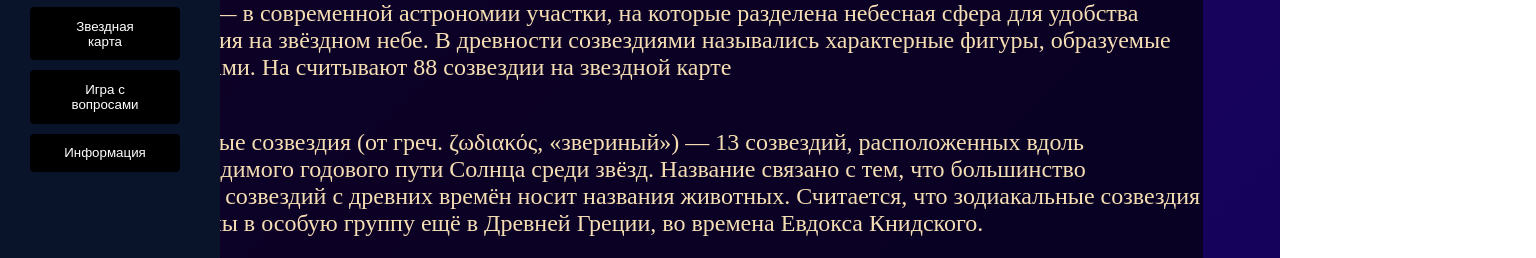
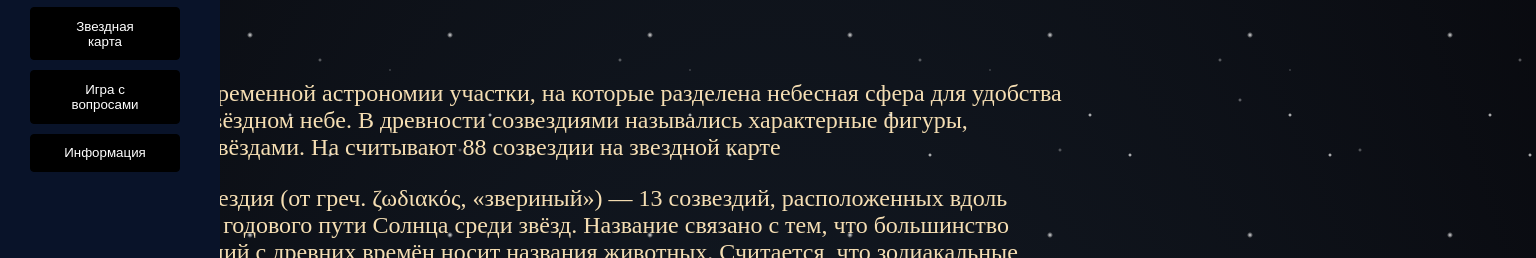
Before and after one commit to Shuni21/seiza, a website: page сайт2информация.html in a window 1280 px wide. Shown: the part 104-362 px from the top of the page, 1536 px wide, since content can reach past the window. Drawn offline with nearby package versions, Linux system fonts and the light colour scheme.

Commit message:
Add files via upload

```diff
--- a/сайт2информация.html
+++ b/сайт2информация.html
@@ -3,6 +3,7 @@
 <head>
     <meta charset="UTF-8">
     <title>Информация</title>
+    <link rel="icon" href="/img/favicon_io/favicon.ico" type="image/x-icon" >
     <link rel="stylesheet" href="https://fonts.googleapis.com/css2?family=Material+Symbols+Outlined:opsz,wght,FILL,GRAD@48,400,0,0" />
     <link rel="stylesheet" href="s.css">
     <style>
@@ -12,32 +13,63 @@
         justify-content: center;
 
         }
-        #block1{
-            width: 100%;
-            height: 270px;
-        }
         p { text-indent: 25px; }
 
-        html, body {
-  width: 100%;
-  height:100%;
+
+        html { overflow-x: hidden; }
+
+        .space {
+  position: relative;
+  display: block;
+  height: 100%;
+  width: 120%;
+  background-color: #1B2735;
+  background: radial-gradient(ellipse at bottom, #1B2735 0%, #090A0F 100%);
+  color: white;
+  padding-top: 20vh;
 }
 
-body {
-    background: linear-gradient(-45deg, #010350,#1d035f,#370075,#030c66);
-    background-size: 400% 400%;
-    animation: gradient 15s ease infinite;
+#parent {
+  position: relative;
 }
 
-@keyframes gradient {
+.form {
+  color: white;
+  left: 0;
+  top: 40%;
+}
+
+.stars>div {
+  overflow: hidden;
+  position: absolute;
+  top: 0;
+  bottom: 0;
+  left: 0;
+  right: 0;
+}
+
+.stars .stars-back {
+  top: -50%;
+  opacity: 0.5;
+  background-image: radial-gradient(2px 2px at 20px 30px, #eee, rgba(0, 0, 0, 0)), radial-gradient(2px 2px at 40px 70px, #fff, rgba(0, 0, 0, 0)), radial-gradient(1px 1px at 90px 40px, #fff, rgba(0, 0, 0, 0)), radial-gradient(2px 2px at 160px 120px, #ddd, rgba(0, 0, 0, 0));
+  background-repeat: repeat;
+  background-size: 300px 300px;
+  animation: stars 4s infinite linear;
+}
+
+.stars .stars-middle {
+  background-image: radial-gradient(3px 3px at 50px 160px, #ddd, rgba(0, 0, 0, 0)), radial-gradient(2px 2px at 90px 40px, #fff, rgba(0, 0, 0, 0)), radial-gradient(2px 2px at 130px 80px, #fff, rgba(0, 0, 0, 0));
+  background-repeat: repeat;
+  background-size: 200px 200px;
+  animation: stars 2.5s infinite linear;
+}
+
+@keyframes stars {
   0% {
-        background-position: 0% 50%;
-    }
-    50% {
-        background-position: 100% 50%;
+    top: -100%;
   }
   100% {
-        background-position: 0% 50%;
+    top: 0;
   }
 }
 
@@ -100,12 +132,19 @@ body {
     </style>
 </head>
 <body>
-<div id="block1" style="background-color: rgba(0, 0, 0, 0.61);height: 100%;width: 88%;">
-<div></div>
-<div class="title" style="color:aliceblue;font-size:27px;font-family:fantasy;display:flex;justify-content: center;height: 80px;">Информация
+<div id="block1" style="position: static;top: 0px;">
+    <div id="parent">
+        <div class="jumbotron space">
+          <div class="stars">
+            <div class="stars-back"></div>
+            <div class="stars-middle"></div>
+            <div class="stars-front"></div>
           </div>
+          <div>
+
 
         <div style="display: flex;justify-content: center;flex-direction: column;font-size:24px;color: wheat;">
+        <div style="width: 70%;justify-content: center;">
         <div><p>Созвездия — в современной астрономии участки,
         на которые разделена небесная сфера для удобства ориентирования на звёздном небе.
         В древности созвездиями назывались характерные фигуры, образуемые яркими звёздами.
@@ -117,6 +156,7 @@ body {
         Считается, что зодиакальные созвездия были выделены в особую группу ещё в Древней Греции,
         во времена Евдокса Книдского.
         </p>
+        </div>
         </div>
             <div style="display: flex; width: 1225,83x; height: 300px;">
 
@@ -284,6 +324,12 @@ body {
 
             </div>
 
+        </div>
+
+        </div>
+    </div>
+
+
 
 
 
```
Also changed, not shown: img/favicon_io/android-chrome-192x192.png (added), img/favicon_io/android-chrome-512x512.png (added), img/favicon_io/apple-touch-icon.png (added), img/favicon_io/favicon-16x16.png (added), img/favicon_io/favicon-32x32.png (added), img/favicon_io/favicon.ico (added), img/favicon_io/site.webmanifest (added), img/seiza (1).png (added), img/seiza (2).png (added), img/seiza (3).png (added), img/seiza.png (added), 2 other files. Lines whose indentation alone changed are shown as unchanged.
